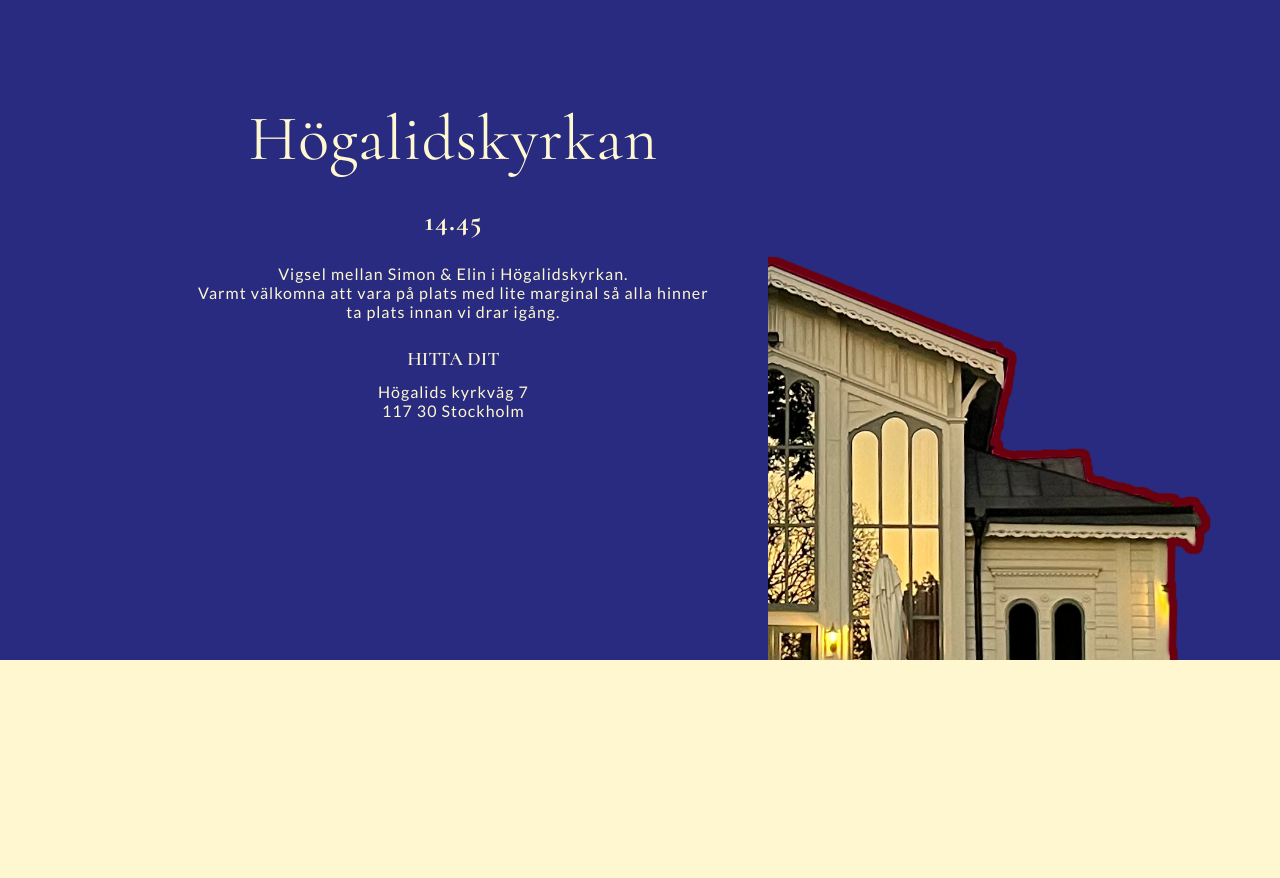
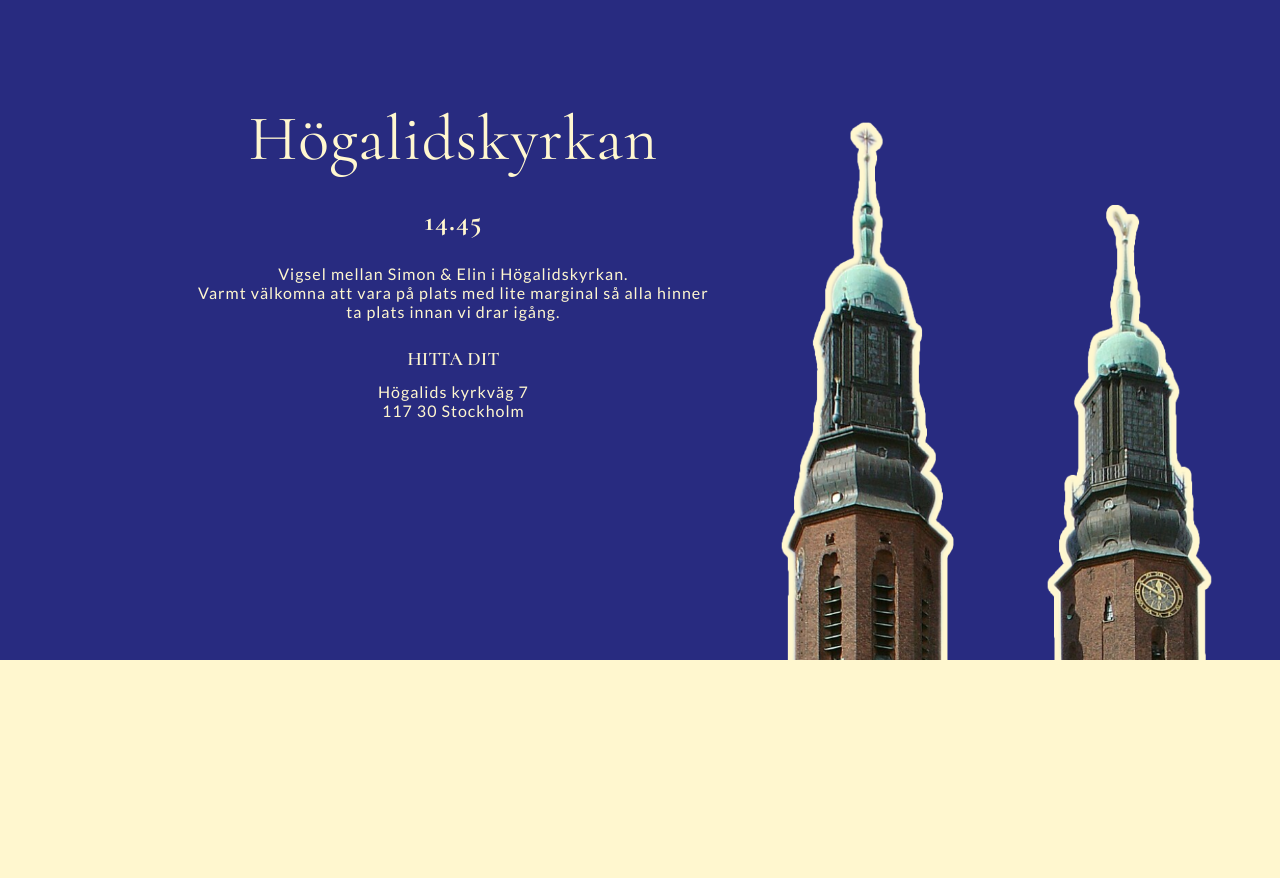
Before and after one commit to elinfors/27sept, a React (Create React App) app: page / in a window 1280 px wide. Shown: the part 940-1818 px from the top of the page. Built offline with nearby package versions, Linux system fonts and the light colour scheme; a web font is replaced by a local one.

Commit message:
torn bild

```diff
--- a/src/App.js
+++ b/src/App.js
@@ -2,7 +2,7 @@ import React, { useState } from 'react';
 import './App.css';
 import { Popup } from "./popup"
 import { useRef } from 'react'
-import torn from './hög_stroke.png'
+import torn from './church_stroke.png'
 import venue from './carls-red3.png'
 import cheers from './cheers11.png'
 
@@ -86,7 +86,7 @@ function App() {
             <p className="Section-description-info"> Högalids kyrkväg 7 <br></br> 117 30 Stockholm </p>
           </div>
           <div className="Schedule-image-container">
-          <img className="Church-image" src={venue}></img>
+          <img className="Church-image" src={torn}></img>
           </div>
       </div>
       <div className="Venue-content js-scroll">
```
Also changed, not shown: src/church_stroke.png (added).
